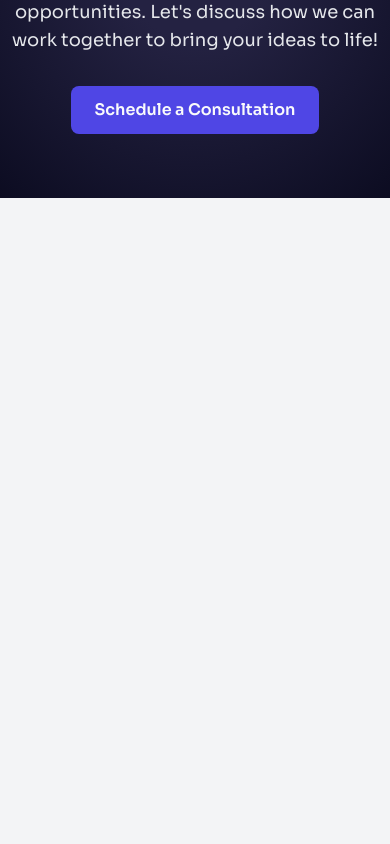
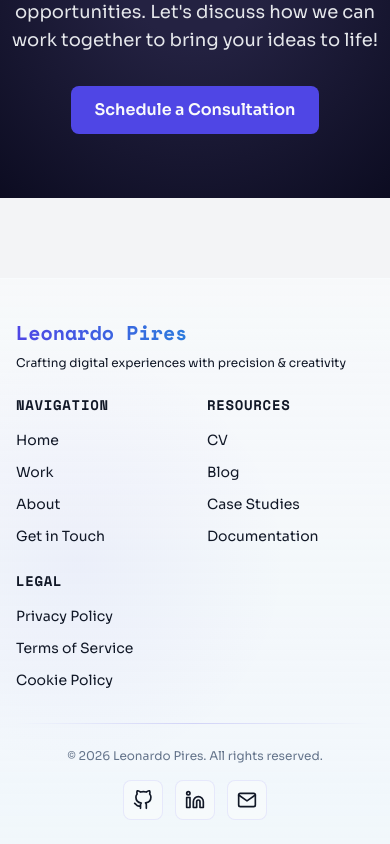
Before and after one commit to leonardojpires/personal-website, a React (Vite) app: page / in a window 390 px wide. Shown: the part 6072-6916 px from the top of the page. Before the commit the page ends 6350 px from the top, so only its background shows below. Built offline with nearby package versions, Linux system fonts and the light colour scheme.

Commit message:
created footer section

```diff
--- /dev/null
+++ b/src/data/footer-links-data.js
@@ -0,0 +1,21 @@
+const footerLinks = {
+    Navigation: [
+        { label: "Home", url: "/" },
+        { label: "Work", url: "/#featured-projects" },
+        { label: "About", url: "/#about" },
+        { label: "Get in Touch", url: "/#cta" },
+    ],
+    Resources: [
+        { label: "CV", url: "/src/assets/CV/CV.pdf" },
+        { label: "Blog", url: "#" },
+        { label: "Case Studies", url: "#" },
+        { label: "Documentation", url: "#" },
+    ],
+    Legal: [
+        { label: "Privacy Policy", url: "#" },
+        { label: "Terms of Service", url: "#" },
+        { label: "Cookie Policy", url: "#" },
+    ],
+};
+
+export default footerLinks;
--- /dev/null
+++ b/src/data/social-links-data.js
@@ -0,0 +1,9 @@
+import { FiGithub, FiLinkedin, FiTwitter, FiMail } from "react-icons/fi";
+
+const socialLinks = [
+    { icon: FiGithub, label: "GitHub", url: "https://github.com/leonardojpires" },
+    { icon: FiLinkedin, label: "LinkedIn", url: "https://github.com/leonardojpires" },
+    { icon: FiMail, label: "Email", url: "mailto:leocontacto12@gmail.com" },
+];
+
+export default socialLinks;
--- a/src/index.css
+++ b/src/index.css
@@ -26,3 +26,7 @@
   --gradient-hero: linear-gradient(135deg, #f8fafc 0%, #008dea 100%); /* Hero Gradient */
   --gradient-text: linear-gradient(90deg, #4f46e5, #06b6d4); /* Text Gradient */
 }
+
+html {
+  scroll-behavior: smooth;
+}
--- a/src/layouts/About/About.jsx
+++ b/src/layouts/About/About.jsx
@@ -6,7 +6,7 @@ import keyPointsData from './../../data/key-points-data';
 
 export default function About() {
   return (
-    <section className="about-section">
+    <section id="about" className="about-section">
       <div className="about-container">
         <h2 className="about-title font-headline">About Me</h2>
         <span className="about-subtitle font-body">
--- a/src/layouts/CTA/CTA.jsx
+++ b/src/layouts/CTA/CTA.jsx
@@ -2,7 +2,7 @@ import "./index.css";
 
 export default function CTA() {
     return (
-        <section className="cta-section">
+        <section id="cta" className="cta-section">
             <div className="cta-container">
                 <h2 className="cta-title font-headline">Let's Build Something Exceptional</h2>
                 <p className="cta-description font-body">Available for freelance projects, consulting work, and full-time opportunities. Let's discuss how we can work together to bring your ideas to life!</p>
--- a/src/layouts/Featured Projects/FeaturedProjects.jsx
+++ b/src/layouts/Featured Projects/FeaturedProjects.jsx
@@ -5,7 +5,7 @@ import FeaturedProjectCard from './../../components/FeaturedProjectCard/Featured
 
 export default function FeaturedProject() {
     return (
-        <section className="featured-projects-section">
+        <section id="featured-projects" className="featured-projects-section">
             <h2 className="featured-projects-title font-headline">Featured Projects</h2>
 
             <div className="featured-projects-container">
--- a/src/layouts/Footer/Footer.jsx
+++ b/src/layouts/Footer/Footer.jsx
@@ -0,0 +1,75 @@
+import "./index.css";
+import { Link } from "react-router-dom";
+import footerLinks from "../../data/footer-links-data";
+import socialLinks from "../../data/social-links-data";
+
+export default function Footer() {
+  const currentYear = new Date().getFullYear();
+
+  return (
+    <footer className="footer">
+      <div className="footer-container">
+        {/* Top Section - Brand & Navigation */}
+        <div className="footer-top">
+          <div className="footer-brand">
+            <Link to="/" className="footer-logo font-headline">
+              Leonardo Pires
+            </Link>
+            <p className="footer-tagline font-body">
+              Crafting digital experiences with precision & creativity
+            </p>
+          </div>
+
+          <div className="footer-links">
+            {Object.entries(footerLinks).map(([category, links]) => (
+              <div key={category} className="footer-links-column">
+                <h4 className="footer-column-title font-headline">{category}</h4>
+                <ul className="footer-links-list">
+                  {links.map((link) => (
+                    <li key={link.label}>
+                      <a href={link.url} target="_blank" className="footer-link font-body">
+                        {link.label}
+                      </a>
+                    </li>
+                  ))}
+                </ul>
+              </div>
+            ))}
+          </div>
+        </div>
+
+        {/* Divider */}
+        <div className="footer-divider" />
+
+        {/* Bottom Section - Socials & Copyright */}
+        <div className="footer-bottom">
+          <p className="footer-copyright font-body">
+            © {currentYear} Leonardo Pires. All rights reserved.
+          </p>
+
+          <div className="footer-socials">
+            {socialLinks.map((social) => {
+              const Icon = social.icon;
+              return (
+                <Link
+                  key={social.label}
+                  to={social.url}
+                  className="social-link"
+                  aria-label={social.label}
+                  title={social.label}
+                  target="_blank"
+                  rel="noopener noreferrer"
+                >
+                  <Icon size={20} />
+                </Link>
+              );
+            })}
+          </div>
+        </div>
+      </div>
+
+      {/* Animated Background Gradient */}
+      <div className="footer-gradient-bg" />
+    </footer>
+  );
+}
--- a/src/layouts/Footer/index.css
+++ b/src/layouts/Footer/index.css
@@ -0,0 +1,165 @@
+@import "tailwindcss";
+
+.footer {
+  @apply relative mt-20 pt-12 pb-8 text-(--gray-900);
+  background: linear-gradient(180deg, rgba(248, 250, 252, 0.8) 0%, rgba(240, 249, 255, 0.6) 100%);
+  border-top: 1px solid rgba(255, 255, 255, 0.5);
+}
+
+.footer-gradient-bg {
+  @apply absolute inset-0 pointer-events-none;
+  background: radial-gradient(circle at 20% 50%, rgba(79, 70, 229, 0.05) 0%, transparent 50%);
+  z-index: 0;
+}
+
+.footer-container {
+  @apply relative z-10 max-w-[1200px] mx-auto px-4 md:px-10;
+}
+
+/* Top Section - Brand & Navigation */
+.footer-top {
+  @apply grid grid-cols-1 md:grid-cols-4 gap-8 md:gap-12 mb-8;
+}
+
+.footer-brand {
+  @apply flex flex-col gap-2 md:col-span-1;
+}
+
+.footer-logo {
+  @apply text-xl font-bold text-transparent bg-clip-text;
+  background-image: linear-gradient(90deg, var(--color-primary), var(--color-secondary));
+  text-decoration: none;
+  transition: all 0.3s cubic-bezier(0.4, 0, 0.2, 1);
+}
+
+.footer-logo:hover {
+  transform: scale(1.05);
+}
+
+.footer-tagline {
+  @apply text-(--gray-600) text-xs md:text-sm;
+}
+
+/* Links Section */
+.footer-links {
+  @apply grid grid-cols-2 md:grid-cols-3 gap-6 md:col-span-3;
+}
+
+.footer-links-column {
+  @apply flex flex-col gap-3;
+}
+
+.footer-column-title {
+  @apply text-sm font-bold text-(--gray-900) uppercase tracking-wide;
+  letter-spacing: 0.05em;
+}
+
+.footer-links-list {
+  @apply flex flex-col gap-2 list-none;
+}
+
+.footer-link {
+  @apply text-(--gray-600) text-sm hover:text-(--color-primary) transition-all duration-300 relative;
+  text-decoration: none;
+}
+
+.footer-link::before {
+  @apply absolute -left-2 top-1/2 -translate-y-1/2 w-1 h-1 rounded-full -translate-x-1 transition-all duration-300;
+  background: var(--color-primary);
+  opacity: 0;
+}
+
+.footer-link:hover::before {
+  @apply translate-x-0;
+  opacity: 1;
+}
+
+.footer-link:hover {
+  @apply translate-x-1;
+}
+
+/* Divider */
+.footer-divider {
+  @apply my-8 h-px;
+  background: linear-gradient(90deg, transparent, rgba(79, 70, 229, 0.2), transparent);
+}
+
+/* Bottom Section - Copyright & Socials */
+.footer-bottom {
+  @apply flex flex-col md:flex-row md:items-center md:justify-between gap-6;
+}
+
+.footer-copyright {
+  @apply text-(--gray-500) text-xs md:text-sm text-center md:text-left;
+}
+
+.footer-socials {
+  @apply flex gap-3 justify-center md:justify-end;
+}
+
+.social-link {
+  @apply w-10 h-10 rounded-lg flex items-center justify-center text-(--gray-600) transition-all duration-300 relative;
+  background: rgba(248, 250, 252, 0.8);
+  border: 1px solid rgba(79, 70, 229, 0.1);
+}
+
+.social-link:hover {
+  @apply text-(--gray-50) translate-y-[-4px];
+  background: var(--color-primary);
+  box-shadow: 0 8px 20px rgba(79, 70, 229, 0.4);
+}
+
+/* Responsive Design */
+@media (max-width: 640px) {
+  .footer {
+    @apply pt-10 pb-6;
+  }
+
+  .footer-container {
+    @apply px-4;
+  }
+
+  .footer-top {
+    @apply grid-cols-1 gap-6;
+  }
+
+  .footer-links {
+    @apply col-span-1 grid-cols-2;
+  }
+
+  .footer-divider {
+    @apply my-6;
+  }
+
+  .footer-bottom {
+    @apply gap-4;
+  }
+
+  .footer-copyright {
+    @apply text-xs;
+  }
+}
+
+/* Animations */
+@keyframes fadeInUp {
+  from {
+    opacity: 0;
+    transform: translateY(20px);
+  }
+  to {
+    opacity: 1;
+    transform: translateY(0);
+  }
+}
+
+.footer-brand {
+  animation: fadeInUp 0.6s ease-out 0.1s both;
+}
+
+.footer-links-column {
+  animation: fadeInUp 0.6s ease-out 0.2s both;
+}
+
+.footer-bottom {
+  animation: fadeInUp 0.6s ease-out 0.3s both;
+}
--- a/src/pages/BasePage/BasePage.jsx
+++ b/src/pages/BasePage/BasePage.jsx
@@ -1,6 +1,7 @@
 import { Outlet } from "react-router-dom";
 import Container from "../../layouts/Container/Container";
 import Header from "../../layouts/Header/Header";
+import Footer from "../../layouts/Footer/Footer";
 
 export default function BasePage() {
     return (
@@ -9,6 +10,7 @@ export default function BasePage() {
             <Container>
                 <Outlet />
             </Container>
+            <Footer />
         </>
     )
 }
```
Also changed, not shown: 1 other file (tests, documents, lock files or other folders).
